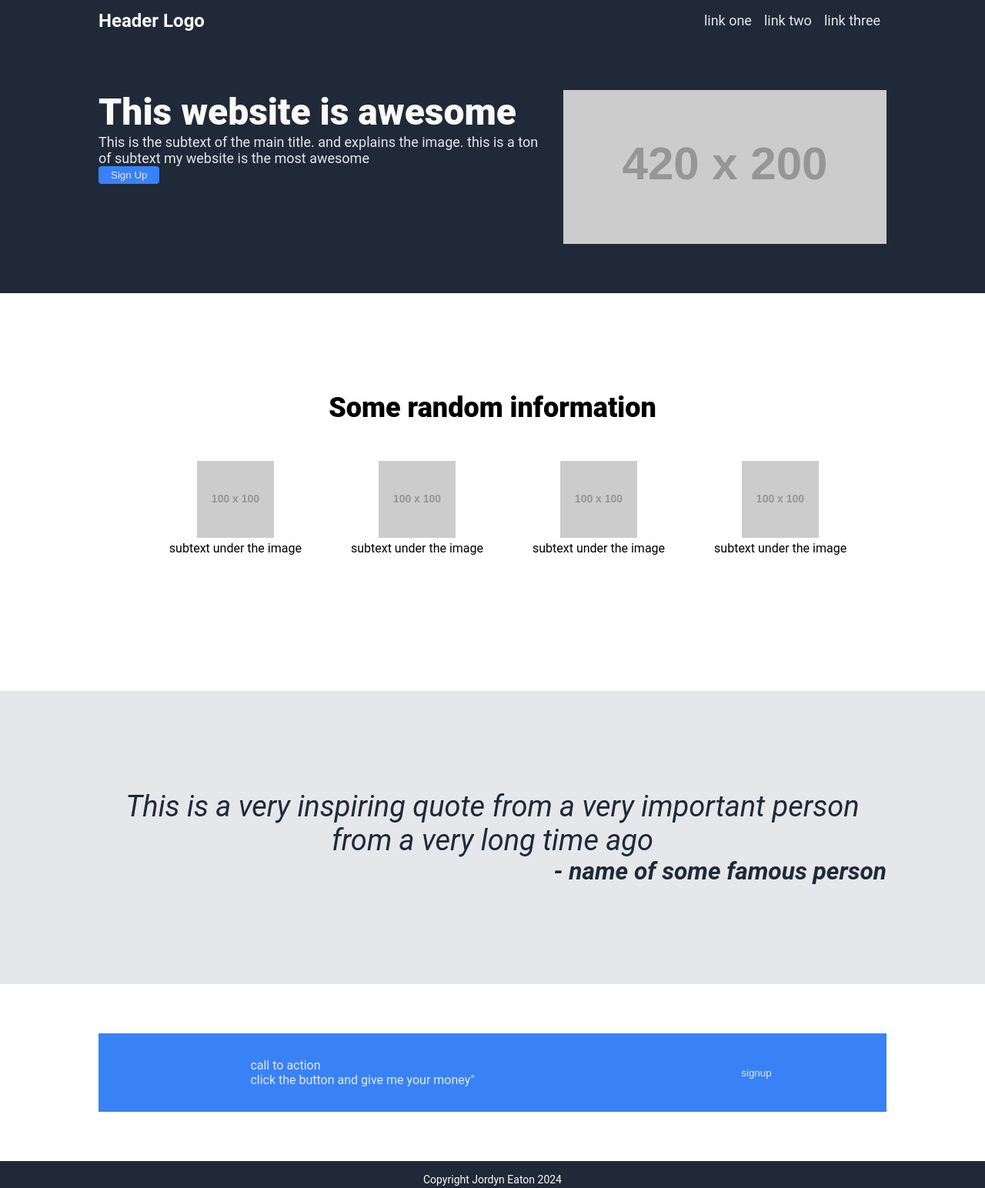
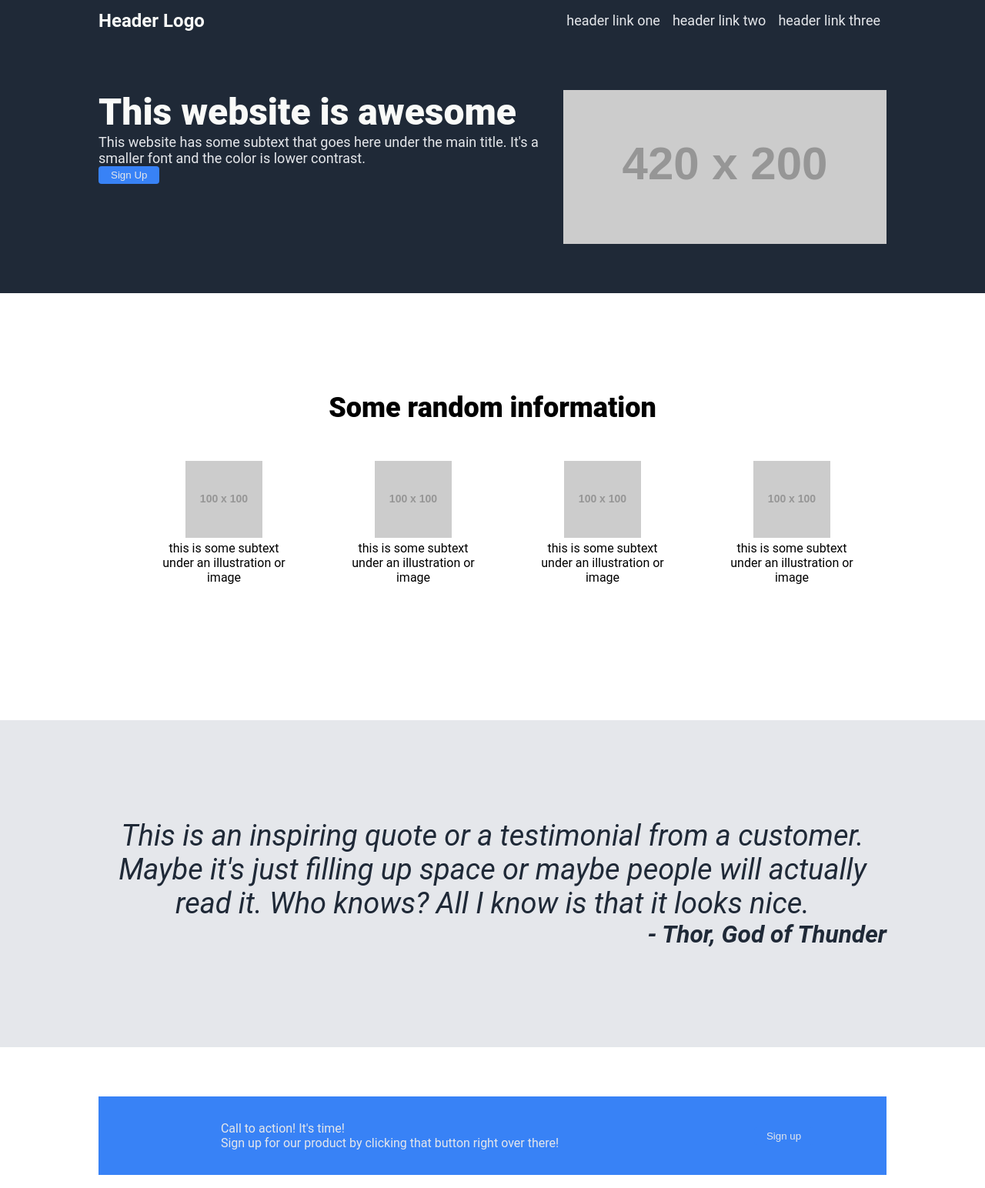
Before and after one commit to jordyneaton/landing-page, a plain HTML site: page index.html in a window 1280 px wide. Shown: the top 1544 px of the page at 77% size. Drawn offline with Linux system fonts and the light colour scheme; placeholder pictures from the web are drawn by us.

Commit message:
alter text on page

```diff
--- a/index.html
+++ b/index.html
@@ -11,15 +11,17 @@
         <div class="header">
             <p class="header-logo-text">Header Logo</p>
             <ul>
-                <li><a href="#">link one</a></li>
-                <li><a href="#">link two</a></li>
-                <li><a href="#">link three</a></li>
+                <li><a href="#">header link one</a></li>
+                <li><a href="#">header link two</a></li>
+                <li><a href="#">header link three</a></li>
             </ul>
         </div>
         <div class="hero">
             <div>
                 <h1 class="hero-title">This website is awesome</h1>
-                <p class="hero-text">This is the subtext of the main title. and explains the image. this is a ton of subtext my website is the most awesome</p>
+                <p class="hero-text">This website has some subtext
+                    that goes here under the main title. It's a smaller
+                    font and the color is lower contrast.</p>
                 <button>Sign Up</button>
             </div>
             <img src="http://placehold.co/420x200" alt="Dummy Image" \>
@@ -30,41 +32,42 @@
         <ul>
             <li>
                 <img src="http://placehold.co/100x100" alt="Dummy Image" \>
-                <p>subtext under the image</p>
+                <p>this is some subtext under an illustration or image</p>
             </li>
             <li>
                 <img src="http://placehold.co/100x100" alt="Dummy Image" \>
-                <p>subtext under the image</p>
+                <p>this is some subtext under an illustration or image</p>
             </li>
             <li>
                 <img src="http://placehold.co/100x100" alt="Dummy Image" \>
-                <p>subtext under the image</p>
+                <p>this is some subtext under an illustration or image</p>
             </li>
             <li>
                 <img src="http://placehold.co/100x100" alt="Dummy Image" \>
-                <p>subtext under the image</p>
+                <p>this is some subtext under an illustration or image</p>
             </li>
         </ul>
     </div>
     <div class="quote-container">
         <div class="quote">
-            This is a very inspiring quote from a very important
-            person from a very long time ago
+            This is an inspiring quote or a testimonial from a customer.
+            Maybe it's just filling up space or maybe people will actually
+            read it. Who knows? All I know is that it looks nice.
         </div>
         <div class="name">
-            - name of some famous person
+            - Thor, God of Thunder
         </div>
     </div>
     <div class="call-container">
         <div class="signup">
             <div class="call">
-                <div class="call-header">call to action</div>
+                <div class="call-header">Call to action! It's time!</div>
                 <div class="action-description">
-                    click the button and give me your money"
+                    Sign up for our product by clicking that button right over there!
                 </div>
             </div>
             <div>
-                <button>signup</button>
+                <button>Sign up</button>
             </div>
         </div>
     </div>
```
